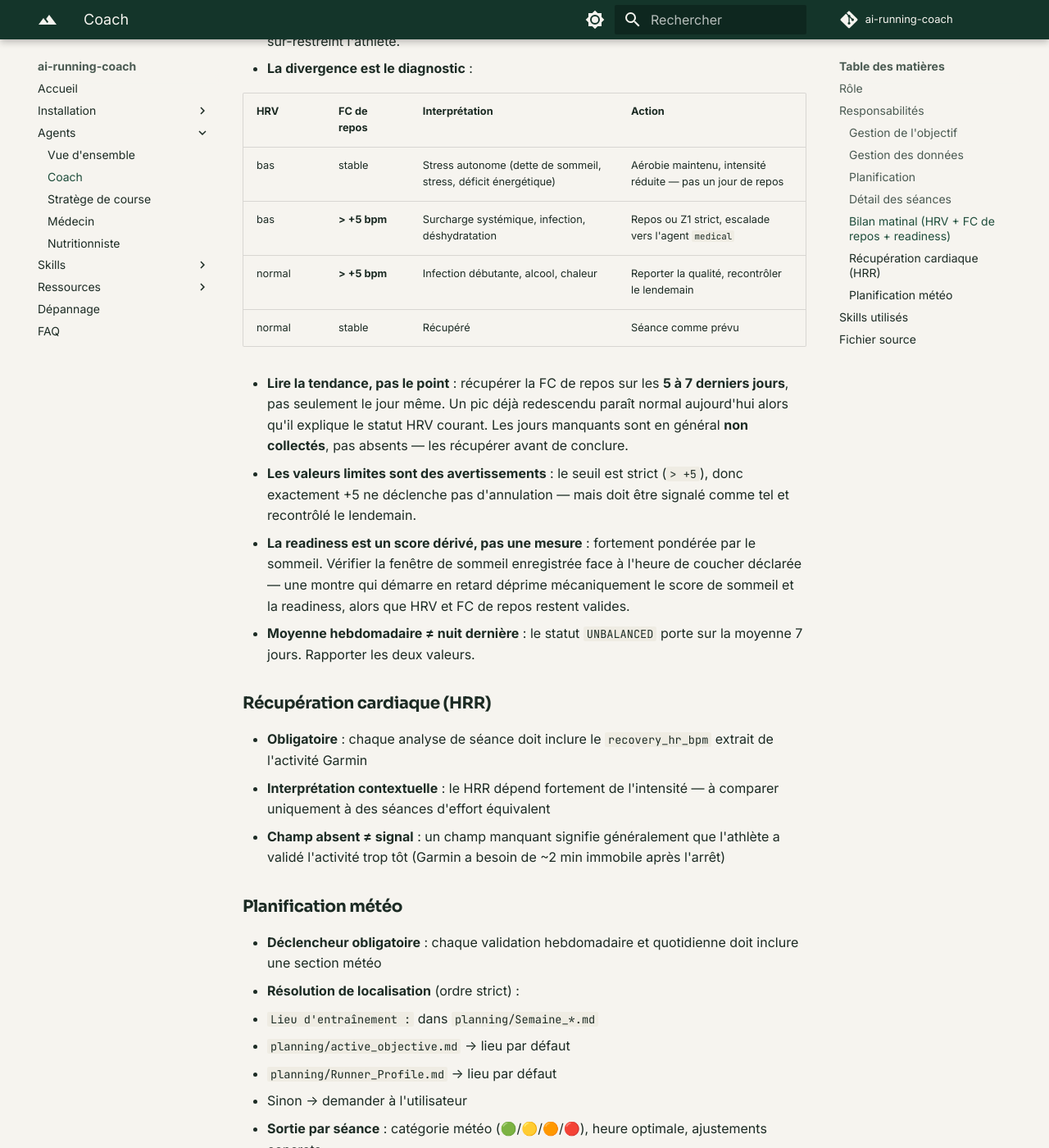
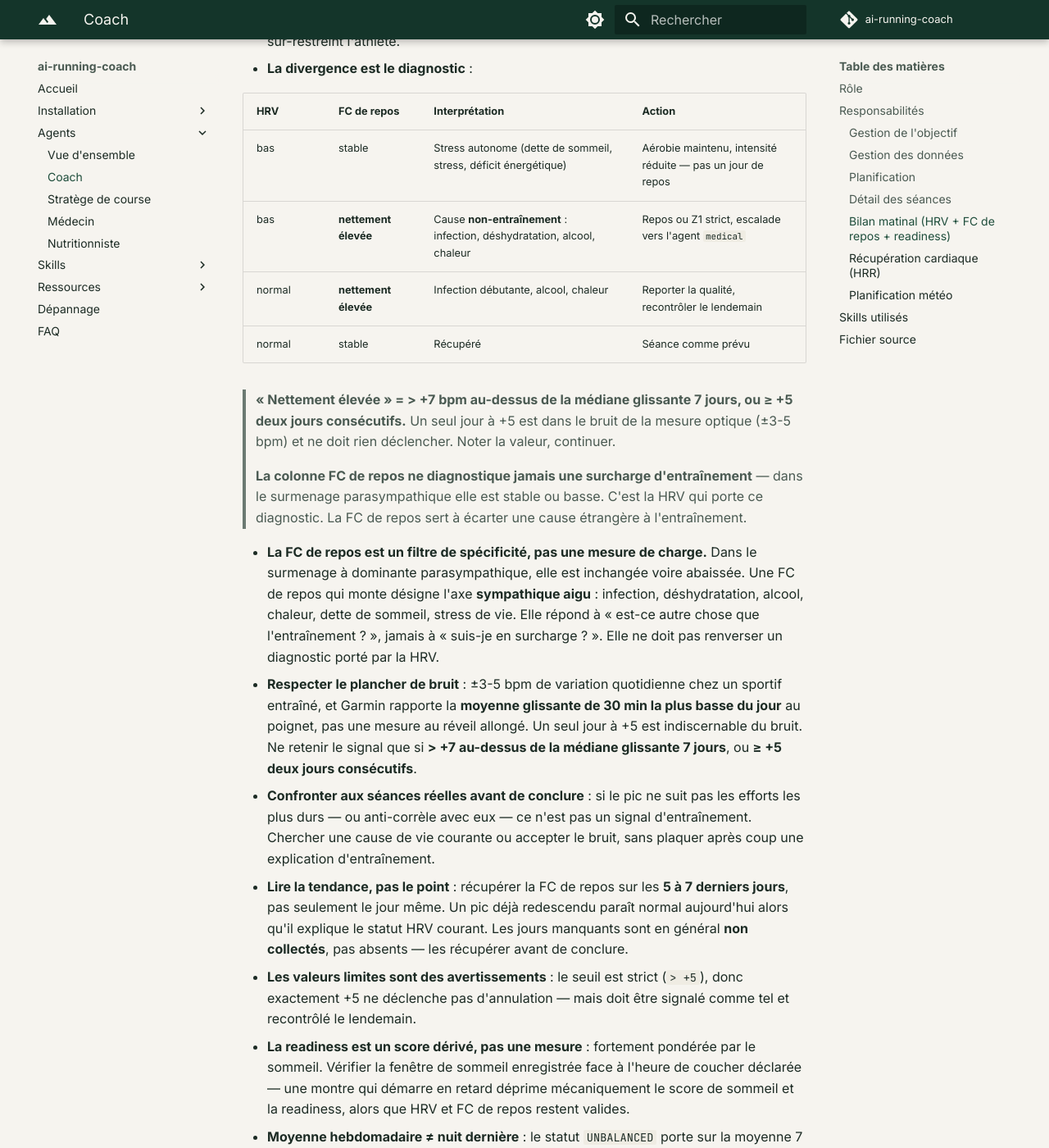
Before and after one commit to mmornati/ai-running-coach, an MkDocs documentation site: the page built from docs/agents/coach.md, in a window 1280 px wide and 1400 px high, scrolled down 1605 px. Shown: the whole window at 82% size. Built offline with MkDocs 1.6.1 and Material for MkDocs 9.7.7, drawn with Linux system fonts in a browser that asks for light colours; comment, search, counter and statistics services are not loaded.

Commit message:
fix(coach,medical): demote resting HR from load metric to specificity filter
Applying the new mandate in practice immediately produced a false positive:
two isolated readings at +5 and +6 bpm were read as a systemic overload
episode, when cross-checking against the actual sessions showed resting HR
anti-correlating with training load (hardest effort followed by +2, easy
run followed by +6).

Root cause: the +5 bpm threshold sits at the noise floor of wrist-optical
resting HR (+/-3-5 bpm), and the decision table framed a rise as 'systemic
overload' -- which contradicts the overreaching literature, where resting
HR is unchanged or lower in parasympathetic overreaching.

- resting HR reframed as a specificity filter (is it something OTHER than
  training?), explicitly barred from diagnosing overload on its own
- threshold raised out of the noise band: > +7 vs the 7-day rolling median,
  or >= +5 on two consecutive days
- mandatory cross-check against actual sessions before concluding
- decision tables updated in the 6 agent/doc/toml mirrors

Co-authored-by: Copilot <223556219+Copilot@users.noreply.github.com>

```diff
--- a/docs/agents/coach.md
+++ b/docs/agents/coach.md
@@ -45,10 +45,18 @@ Pour chaque séance, le coach fournit :
 | HRV | FC de repos | Interprétation | Action |
 |---|---|---|---|
 | bas | stable | Stress autonome (dette de sommeil, stress, déficit énergétique) | Aérobie maintenu, intensité réduite — pas un jour de repos |
-| bas | **> +5 bpm** | Surcharge systémique, infection, déshydratation | Repos ou Z1 strict, escalade vers l'agent `medical` |
-| normal | **> +5 bpm** | Infection débutante, alcool, chaleur | Reporter la qualité, recontrôler le lendemain |
+| bas | **nettement élevée** | Cause **non-entraînement** : infection, déshydratation, alcool, chaleur | Repos ou Z1 strict, escalade vers l'agent `medical` |
+| normal | **nettement élevée** | Infection débutante, alcool, chaleur | Reporter la qualité, recontrôler le lendemain |
 | normal | stable | Récupéré | Séance comme prévu |
 
+> **« Nettement élevée » = > +7 bpm au-dessus de la médiane glissante 7 jours, ou ≥ +5 deux jours consécutifs.** Un seul jour à +5 est dans le bruit de la mesure optique (±3-5 bpm) et ne doit rien déclencher. Noter la valeur, continuer.
+>
+> **La colonne FC de repos ne diagnostique jamais une surcharge d'entraînement** — dans le surmenage parasympathique elle est stable ou basse. C'est la HRV qui porte ce diagnostic. La FC de repos sert à écarter une cause étrangère à l'entraînement.
+
+
+- **La FC de repos est un filtre de spécificité, pas une mesure de charge.** Dans le surmenage à dominante parasympathique, elle est inchangée voire abaissée. Une FC de repos qui monte désigne l'axe **sympathique aigu** : infection, déshydratation, alcool, chaleur, dette de sommeil, stress de vie. Elle répond à « est-ce autre chose que l'entraînement ? », jamais à « suis-je en surcharge ? ». Elle ne doit pas renverser un diagnostic porté par la HRV.
+- **Respecter le plancher de bruit** : ±3-5 bpm de variation quotidienne chez un sportif entraîné, et Garmin rapporte la **moyenne glissante de 30 min la plus basse du jour** au poignet, pas une mesure au réveil allongé. Un seul jour à +5 est indiscernable du bruit. Ne retenir le signal que si **> +7 au-dessus de la médiane glissante 7 jours**, ou **≥ +5 deux jours consécutifs**.
+- **Confronter aux séances réelles avant de conclure** : si le pic ne suit pas les efforts les plus durs — ou anti-corrèle avec eux — ce n'est pas un signal d'entraînement. Chercher une cause de vie courante ou accepter le bruit, sans plaquer après coup une explication d'entraînement.
 - **Lire la tendance, pas le point** : récupérer la FC de repos sur les **5 à 7 derniers jours**, pas seulement le jour même. Un pic déjà redescendu paraît normal aujourd'hui alors qu'il explique le statut HRV courant. Les jours manquants sont en général **non collectés**, pas absents — les récupérer avant de conclure.
 - **Les valeurs limites sont des avertissements** : le seuil est strict (`> +5`), donc exactement +5 ne déclenche pas d'annulation — mais doit être signalé comme tel et recontrôlé le lendemain.
 - **La readiness est un score dérivé, pas une mesure** : fortement pondérée par le sommeil. Vérifier la fenêtre de sommeil enregistrée face à l'heure de coucher déclarée — une montre qui démarre en retard déprime mécaniquement le score de sommeil et la readiness, alors que HRV et FC de repos restent valides.
```
Also changed, not shown: agents/coach.md (+11 -3 lines), agents/medical.md (+1 -1 lines), docs/agents/medical.md (+1 -1 lines), 2 other files.
